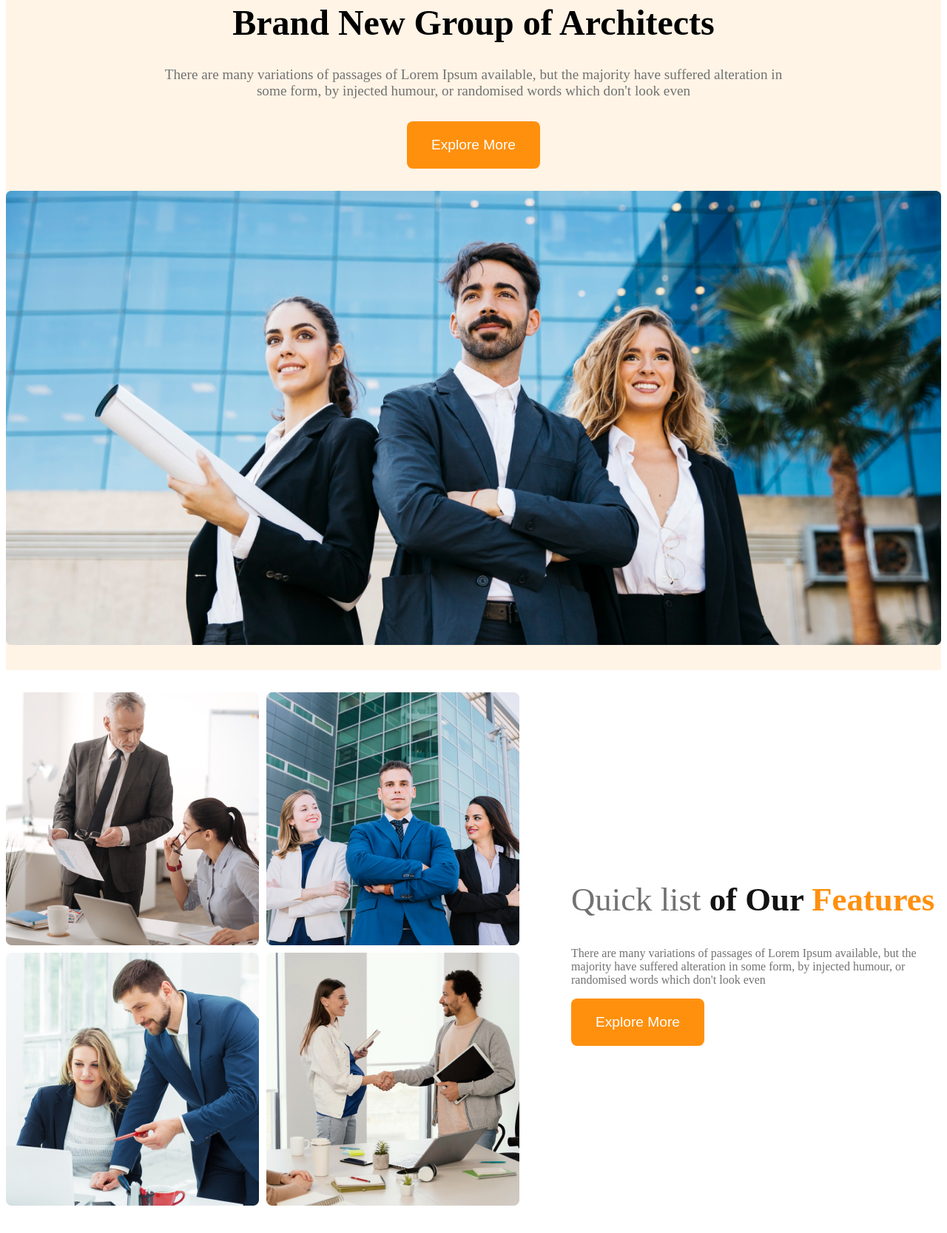
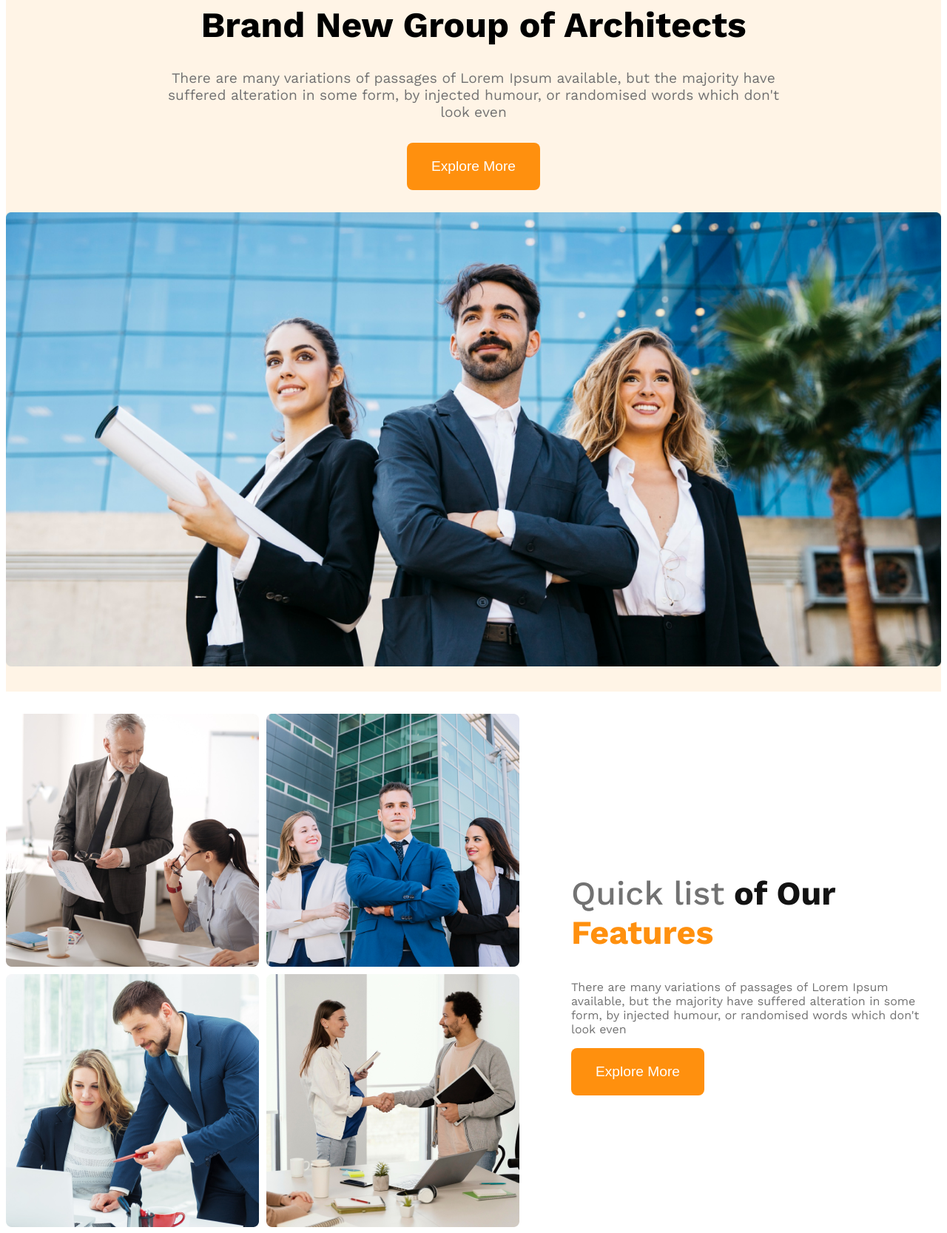
Before and after one commit to jahidul2025/g3-architect, a plain HTML site: page index.html in a window 1280 px wide. Shown: the part 172-1839 px from the top of the page at 74% size. Before the commit the page ends 1810 px from the top, so only its background shows below. Drawn offline with nearby package versions, Linux system fonts and the light colour scheme.

Commit message:
added the font

```diff
--- a/index.html
+++ b/index.html
@@ -9,7 +9,7 @@
 </head>
 
 <body>
-    <header class="header bg-light">
+    <header class="header bg-light work-sans-font">
         <nav class="nav">
             <h2 class="brand-name">G3 Architects</h2>
             <ul class="link-items">
@@ -32,7 +32,7 @@
             </div>
         </div>
     </header>
-    <main class="main">
+    <main class="main work-sans-font">
         <div class="hero">
             <section class="image-container">
                 <img src="images/team1.png" alt="">
```
